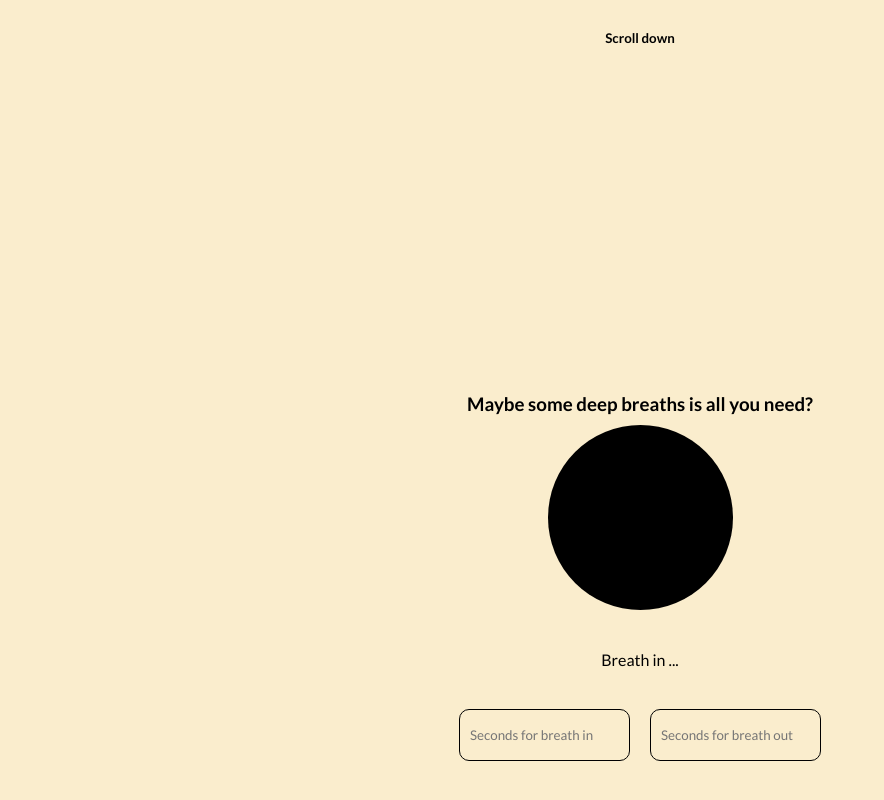
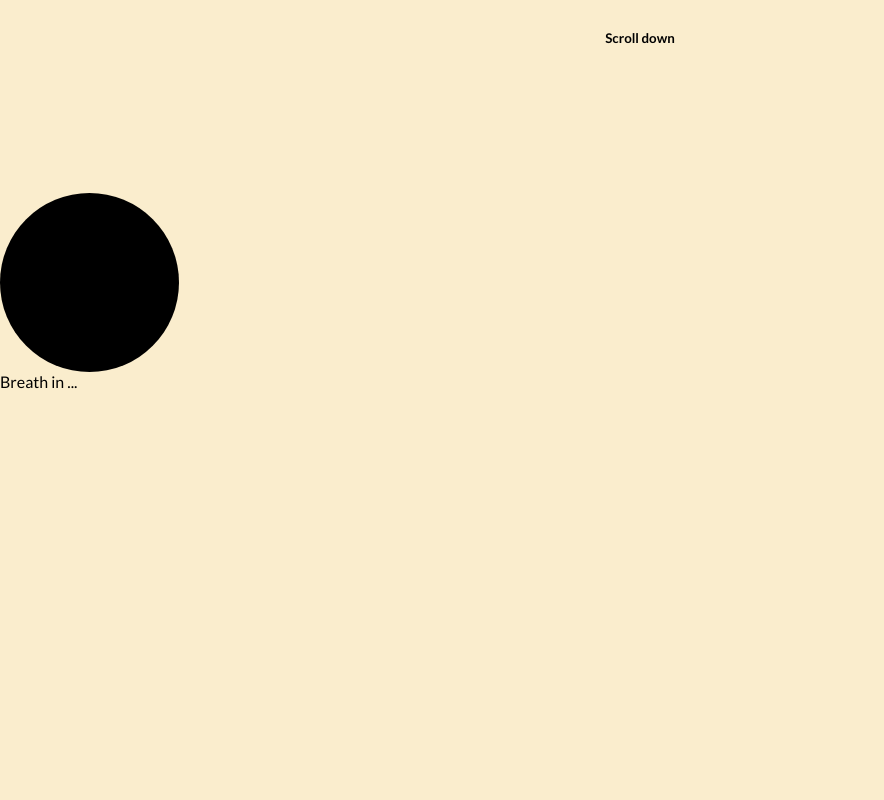
Before and after one commit to idanygo/mood-project, a Next.js app: page / in a window 1280 px wide. Shown: the part 608-1408 px from the top of the page, without its empty margins (0-884 px from the left). After the commit the page ends 999 px from the top, so only its background shows below. Built offline with nearby package versions, Linux system fonts and the light colour scheme.

Commit message:
debugged

```diff
--- a/pages/index.js
+++ b/pages/index.js
@@ -50,16 +50,7 @@ export default function Home() {
           <Scroll />
         </div>
       </main>
-      <section className={styles.lungaWrapper}>
-        <h3 className={styles.breathHeader}>
-          Maybe some deep breaths is all you need?
-        </h3>
-        <Lunga growTime={2} shrinkTime={2} />
-        <form className={styles.breathForm}>
-          <input placeholder="Seconds for breath in" />
-          <input placeholder="Seconds for breath out" />
-        </form>
-      </section>
+      <Lunga growTime={2} shrinkTime={2} />
     </>
   );
 }
```
